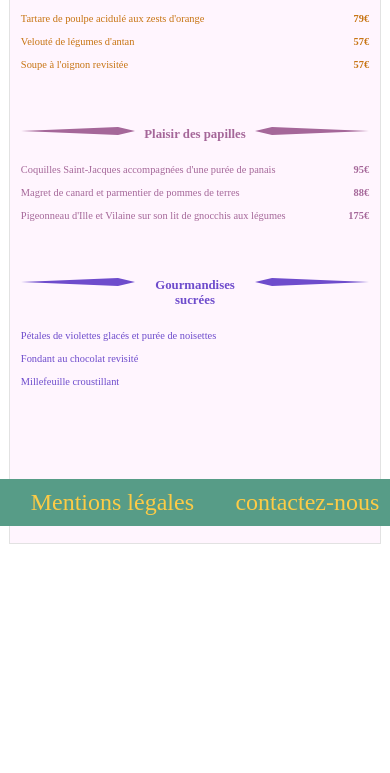
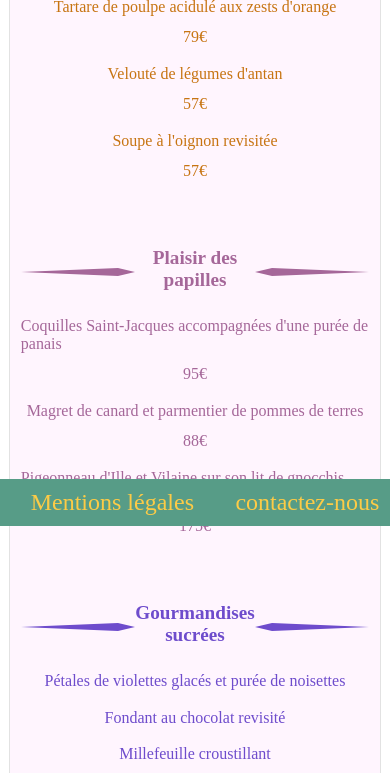
Before and after one commit to Maytongly/ohmyfood_projet03, a website: page page_Lechic.html in a window 390 px wide. Shown: the part 318-1091 px from the top of the page. Before the commit the page ends 922 px from the top, so only its background shows below. Drawn offline with Linux system fonts and the light colour scheme; a web font is replaced by a local one.

Commit message:
changement media quiery, dispositions des menus

```diff
--- a/page_Lechic.html
+++ b/page_Lechic.html
@@ -20,28 +20,30 @@
             <div class="titre_h3">
                 <!--fléche gauche début-->
                 <div class="fléche_gauche">
-                    <div class="trait_gauche_appétit1"></div>
-                    <div class="trait_gauche_appétit2"></div>
+                    <div class="trait_gauche_lechic trait_gauche_appétit1"></div>
+                    <div class="trait_gauche_lechic trait_gauche_appétit2"></div>
                 </div>
                 <!--fléche gauche fin-->
                 <h3>Pour se mettre en appétit</h3>
                 <!--fléche droit début-->
                 <div class="fléche_droit">
-                    <div class="trait_droit_appétit1"></div>
-                    <div class="trait_droit_appétit2"></div>
+                    <div class="trait_droit_lechic trait_droit_appétit1"></div>
+                    <div class="trait_droit_lechic trait_droit_appétit2"></div>
                 </div>
                 <!--fléche gauche fin-->
             </div>
             <div class="souligner"></div>
             <div class="menu_page">
-                <div class="plats">
+                <div>
                     <p>Tartare de poulpe acidulé aux zests d'orange</p>
+                    <p>79€</p>
+                </div>
+                <div>
                     <p>Velouté de légumes d'antan</p>
+                    <p>57€</p>
+                </div>
+                <div>
                     <p>Soupe à l'oignon revisitée</p>
-                </div>
-                <div class="prix">
-                    <p>79€</p>
-                    <p>57€</p>
                     <p>57€</p>
                 </div>
             </div>
@@ -50,28 +52,30 @@
             <div class="titre_h3">
                 <!--fléche gauche début-->
                 <div class="fléche_gauche">
-                    <div class="trait_gauche_papilles1"></div>
-                    <div class="trait_gauche_papilles2"></div>
+                    <div class="trait_gauche_lechic trait_gauche_papilles1"></div>
+                    <div class="trait_gauche_lechic trait_gauche_papilles2"></div>
                 </div>
                 <!--fléche gauche fin-->
                 <h3>Plaisir des papilles</h3>
                 <!--fléche droit début-->
                 <div class="fléche_droit">
-                    <div class="trait_droit_papilles1"></div>
-                    <div class="trait_droit_papilles2"></div>
+                    <div class="trait_droit_lechic trait_droit_papilles1"></div>
+                    <div class="trait_droit_lechic trait_droit_papilles2"></div>
                 </div>
                 <!--fléche gauche fin-->
             </div>
             <div class="souligner"></div>
             <div class="menu_page">
-                <div class="plats">
+                <div>
                     <p>Coquilles Saint-Jacques accompagnées d'une purée de panais</p>
+                    <p>95€</p>
+                </div>
+                <div>
                     <p>Magret de canard et parmentier de pommes de terres</p>
+                    <p>88€</p>
+                </div>
+                <div>
                     <p>Pigeonneau d'Ille et Vilaine sur son lit de gnocchis aux légumes</p>
-                </div>
-                <div class="prix">
-                    <p>95€</p>
-                    <p>88€</p>
                     <p>175€</p>
                 </div>
             </div>
@@ -80,23 +84,27 @@
             <div class="titre_h3">
                 <!--fléche gauche début-->
                 <div class="fléche_gauche">
-                    <div class=" trait_gauche_sucrées1"></div>
-                    <div class=" trait_gauche_sucrées2"></div>
+                    <div class=" trait_gauche_lechic trait_gauche_sucrées1"></div>
+                    <div class=" trait_gauche_lechic trait_gauche_sucrées2"></div>
                 </div>
                 <!--fléche gauche fin-->
                 <h3>Gourmandises sucrées</h3>
                 <!--fléche droit début-->
                 <div class="fléche_droit">
-                    <div class="trait_droit_sucrées1"></div>
-                    <div class="trait_droit_sucrées2"></div>
+                    <div class="trait_droit_lechic trait_droit_sucrées1"></div>
+                    <div class="trait_droit_lechic trait_droit_sucrées2"></div>
                 </div>
                 <!--fléche gauche fin-->
             </div>
             <div class="souligner"></div>
             <div class="menu_page">
-                <div class="plats">
+                <div>
                     <p>Pétales de violettes glacés et purée de noisettes</p>
+                </div>
+                <div>
                     <p>Fondant au chocolat revisité</p>
+                </div>
+                <div>
                     <p>Millefeuille croustillant</p>
                 </div>
             </div>
--- a/sass/Utils/_mediaquiery.scss
+++ b/sass/Utils/_mediaquiery.scss
@@ -1,4 +1,4 @@
-@media only screen and (min-width : 360px) and (max-width : 740px) {
+@media only screen and (max-width : 740px) {
     #contenu {
         #menus {
             display: flex;
@@ -16,6 +16,7 @@
             font-size: 1.2rem;
         }
     }
+}
 .ledelice {
     h2 {
         font-size: 2.2rem;
@@ -23,75 +24,38 @@
 }
 
 .lechic {
-        .trait_gauche_appétit1 {
+
+    .fléche_gauche,
+    .fléche_droit {
+        display: flex;
+        flex-direction: column;
+        justify-content: center;
+    }
+
+    .trait_gauche_lechic {
         border-left: 97px solid transparent;
         border-right: 17px solid transparent;
     }
 
-        .trait_gauche_appétit2 {
-            border-left: 97px solid transparent;
-            border-right: 17px solid transparent;
-        }
-
-        .trait_droit_appétit1 {
+    .trait_droit_lechic {
         border-left: 17px solid transparent;
         border-right: 97px solid transparent;
     }
-
-        .trait_droit_appétit2 {
-            border-left: 17px solid transparent;
-            border-right: 97px solid transparent;
-        }
-
-        .trait_gauche_papilles1 {
-            border-left: 97px solid transparent;
-            border-right: 17px solid transparent;
-        }
-
-        .trait_gauche_papilles2 {
-            border-left: 97px solid transparent;
-            border-right: 17px solid transparent;
-        }
-
-        .trait_droit_papilles1 {
-            border-left: 17px solid transparent;
-            border-right: 97px solid transparent;
-        }
-
-        .trait_droit_papilles2 {
-            border-left: 17px solid transparent;
-            border-right: 97px solid transparent;
-        }
-
-        .trait_gauche_sucrées1 {
-            border-left: 97px solid transparent;
-            border-right: 17px solid transparent;
-        }
-
-        .trait_gauche_sucrées2 {
-            border-left: 97px solid transparent;
-            border-right: 17px solid transparent;
-        }
-
-        .trait_droit_sucrées1 {
-            border-left: 17px solid transparent;
-            border-right: 97px solid transparent;
-        }
-
-        .trait_droit_sucrées2 {
-            border-left: 17px solid transparent;
-            border-right: 97px solid transparent;
-        }
-
 }
 
 
 #carte {
     max-width: 95%;
+    height: 100%;
     display: flex;
     flex-direction: column;
+
+    h2 {
+        padding: 8%;
+    }
+
     h3 {
-            font-size: 0.8rem;
+        font-size: 1.2rem;
     }
 
     .trait_gauche {
@@ -104,25 +68,20 @@
         width: 7rem;
     }
 
-
     .menu_page {
         display: flex;
-            padding: 0% 3%;
-            .plats {
-                justify-items: flex-start;
+        padding: 5% 3%;
+
+        div {
+            display: flex;
+            flex-direction: column;
+            align-items: center;
+            padding-bottom: 2%;
 
             p {
-                    font-size: 0.65rem;
-                }
+                font-size: 1rem;
             }
 
-            .prix {
-                justify-items: flex-end;
-
-                p {
-                    font-size: 0.65rem;
         }
     }
 }
-    }
-}
--- a/sass/pages/_lechic.scss
+++ b/sass/pages/_lechic.scss
@@ -7,7 +7,7 @@
 
     h2 {
         text-align: center;
-        padding-top: 15%;
+        padding-top: 1%;
         height: 15%;
         font-family: 'Sail', cursive;
         font-size: 2rem;
--- a/sass/pages/_pages.scss
+++ b/sass/pages/_pages.scss
@@ -11,18 +11,14 @@
 
     .menu_page {
         display: flex;
-        justify-content: space-between;
-        padding: 0 10%;
+        flex-direction: column;
+        padding: 2% 10% 5% 10%;
         font-size: 0.8rem;
-    }
+        div{
+            display: flex;
+            justify-content: space-between;
+        }
 
-    .prix {
-        font-weight: bold;
-        margin: 15px 0;
-    }
-
-    .plats {
-        margin: 15px 0;
     }
 
     .titre_h3 {
```
Also changed, not shown: page_Lanote.html (+22 -12 lines), page_Lapalette.html (+21 -15 lines), page_ledelice.html (+21 -15 lines), main.css, 1 other file. Lines whose indentation alone changed are shown as unchanged.
